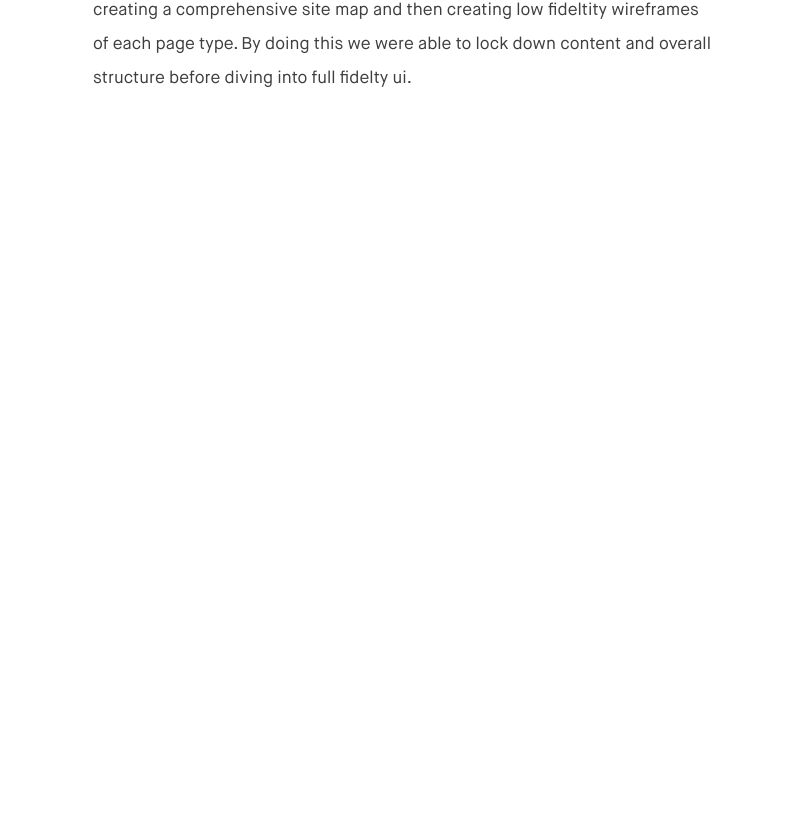
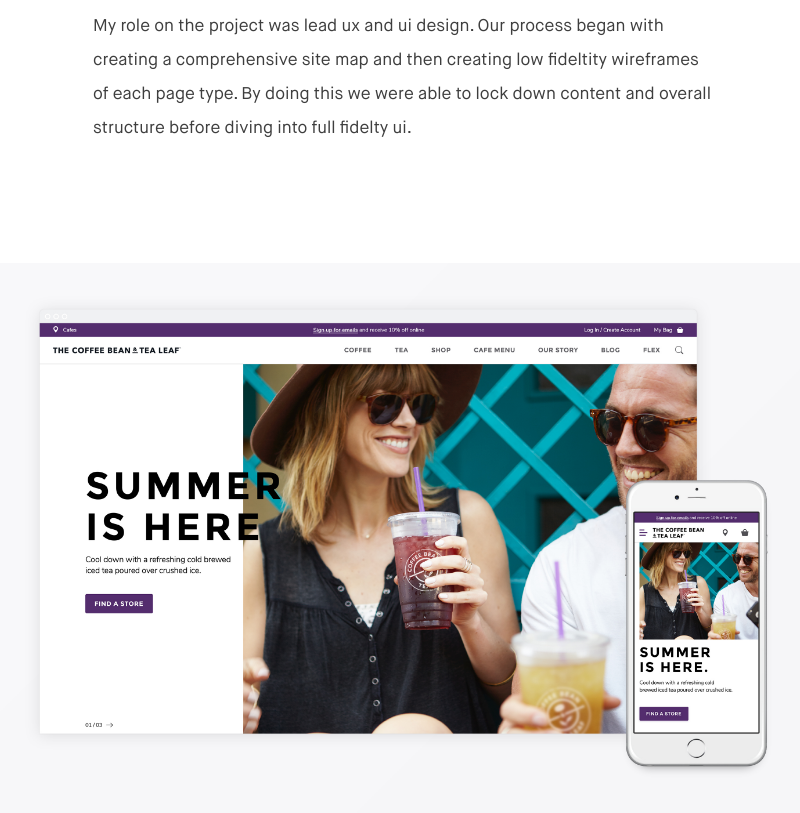
Before and after one commit to neilspurgeon/portfolio-react, a React app: page /coffeebeanecommerce in a window 1280 px wide. Shown: the part 1445-2258 px from the top of the page, without its empty margins (236-1036 px from the left). Before the commit the page ends 1616 px from the top, so only its background shows below. Built offline with nearby package versions, Linux system fonts and the light colour scheme.

Commit message:
added project image component

```diff
--- a/src/components/ProjectHero/style.css
+++ b/src/components/ProjectHero/style.css
@@ -1,3 +1,4 @@
 .wrapper {
   grid-column: 1 / 11;
+  padding-bottom: 50px;
 }
--- /dev/null
+++ b/src/components/ProjectImage/ProjectImage.js
@@ -0,0 +1,15 @@
+import React from 'react';
+import Grid from 'components/Grid/Grid.js';
+import styles from './style.css';
+
+const ProjectImage = (props) => {
+  return (
+    <Grid>
+      <div className={styles.wrapper}>
+        <img className={styles.image} src={props.image} alt={props.altText} />
+      </div>
+    </Grid>
+  );
+};
+
+export default ProjectImage;
--- /dev/null
+++ b/src/components/ProjectImage/style.css
@@ -0,0 +1,4 @@
+.wrapper {
+  grid-column: 3 / 11;
+  padding: 50px 0;
+}
--- a/src/projects/CoffeBeanEcomerce/CoffeBeanEcomerce.js
+++ b/src/projects/CoffeBeanEcomerce/CoffeBeanEcomerce.js
@@ -3,6 +3,7 @@
 import ProjectHero from 'components/ProjectHero/ProjectHero.js';
 import heroImage from './images/coffeebean-web-hero.jpg';
 import ProjectText from 'components/ProjectText/ProjectText.js';
+import ProjectImage from 'components/ProjectImage/ProjectImage.js';
 
 const CoffeBeanEcomerce = () => {
   return (
@@ -11,14 +12,21 @@
         title={'Coffee Bean Ecommerce'}
         byLine={'— Website Design, UX Design'}
       />
+
     <ProjectHero
         image={heroImage}
         altText="Coffe Bean and Tea Leaf Homepages."
       />
+
       <ProjectText>
         <p>After succesfully launching their mobile app, Hathway was overhaul The Coffee Bean & Tea Leaf’s ecommerce website experirence. This included a complete redesign of their existing shopping pages, aswell as additional storytelling, marketing, and company information pages.</p>
         <p>My role on the project was lead ux and ui design. Our process began with creating a comprehensive site map and then creating low fideltity wireframes of each page type. By doing this we were able to lock down content and overall structure before diving into full fidelty ui.</p>
       </ProjectText>
+
+      <ProjectImage
+        image={heroImage}
+        altText="Coffe Bean and Tea Leaf Homepages."
+      />
     </div>
   );
 };
```
Lines whose indentation alone changed are shown as unchanged.
